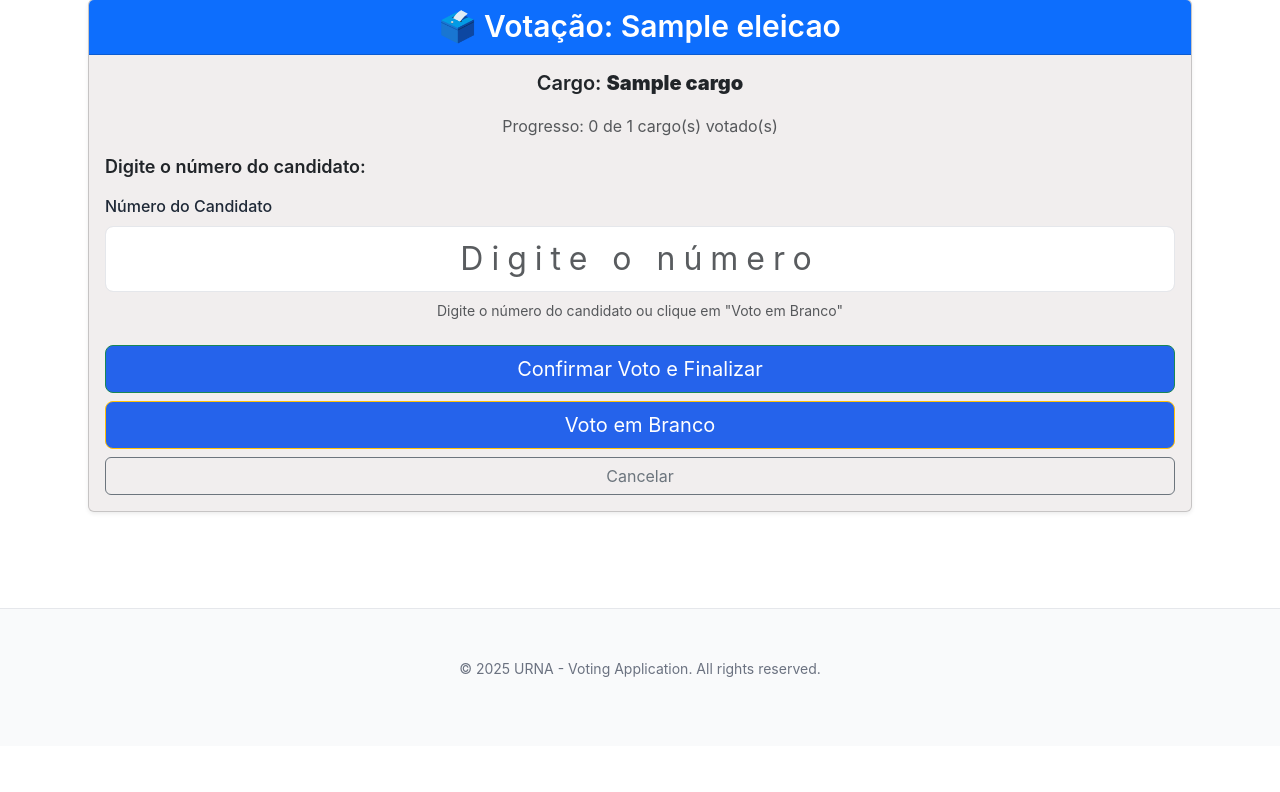
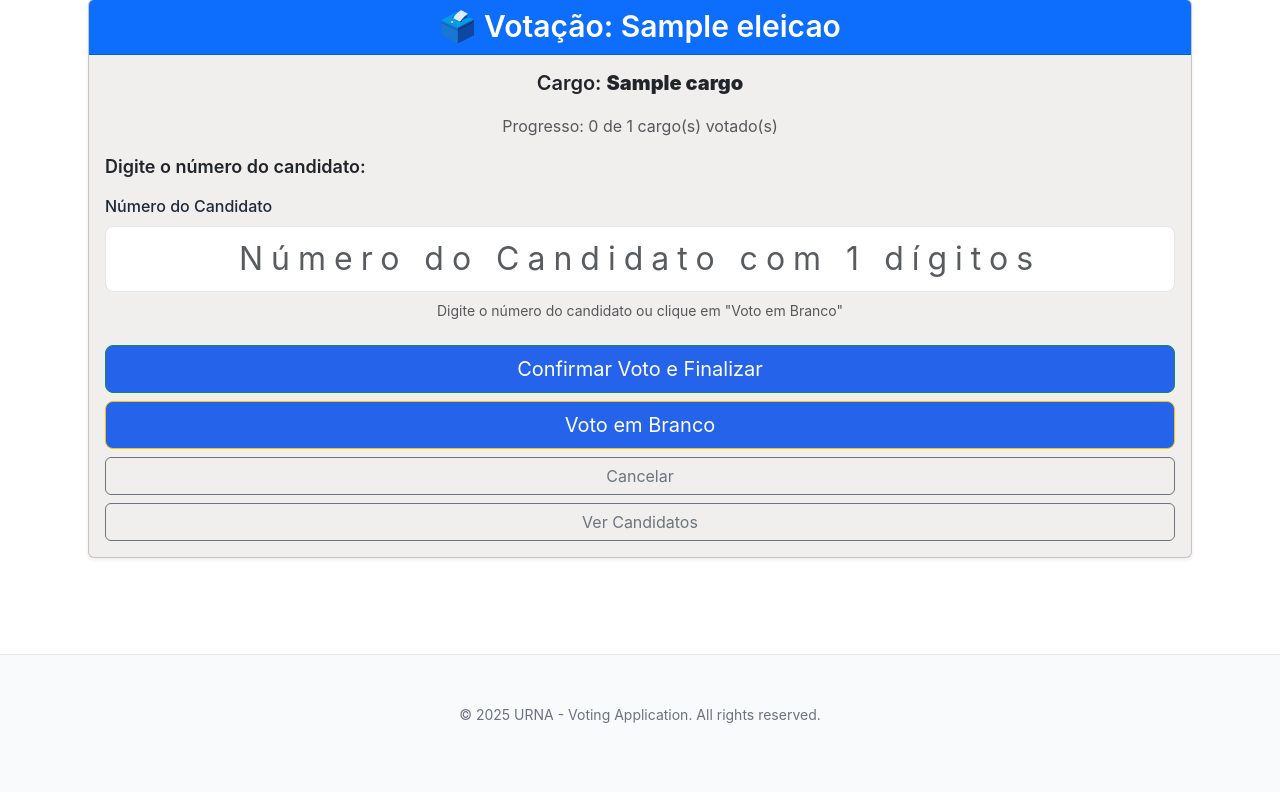
Before and after one commit to Junior-Rosa/urna-eletronica, a Django app: page /votar/1/ in a window 1280 px wide. Shown: the part 161-953 px from the top of the page. Before the commit the page ends 838 px from the top, so only its background shows below. Run offline with Django 5.2, Linux system fonts and the light colour scheme; a user stored in the database is signed in; tables that the repository leaves empty hold one stand-in row (values such as "Sample post").

Commit message:
feat: more information in the vote screen

```diff
--- a/src/urna/templates/votar.html
+++ b/src/urna/templates/votar.html
@@ -73,8 +73,8 @@
                                    class="form-control form-control-lg text-center"
                                    id="numero_candidato"
                                    name="numero_candidato"
-                                   placeholder="Digite o número"
-                                   maxlength="10"
+                                   placeholder="Número do Candidato com {{ cargo.digitos }} dígitos"
+                                   maxlength="{{ cargo.digitos }}"
                                    style="font-size: 2rem; letter-spacing: 0.5rem;">
                             <div class="form-text text-center mt-2">
                                 Digite o número do candidato ou clique em "Voto em Branco"
@@ -107,6 +107,7 @@
                             Voto em Branco
                         </button>
                         <a href="{% url 'index' %}" class="btn btn-outline-secondary">Cancelar</a>
+                        <a href="{% url 'candidatos' eleicao.pk %}" class="btn btn-outline-secondary">Ver Candidatos</a>
                     </div>
                 </form>
             </div>
```
